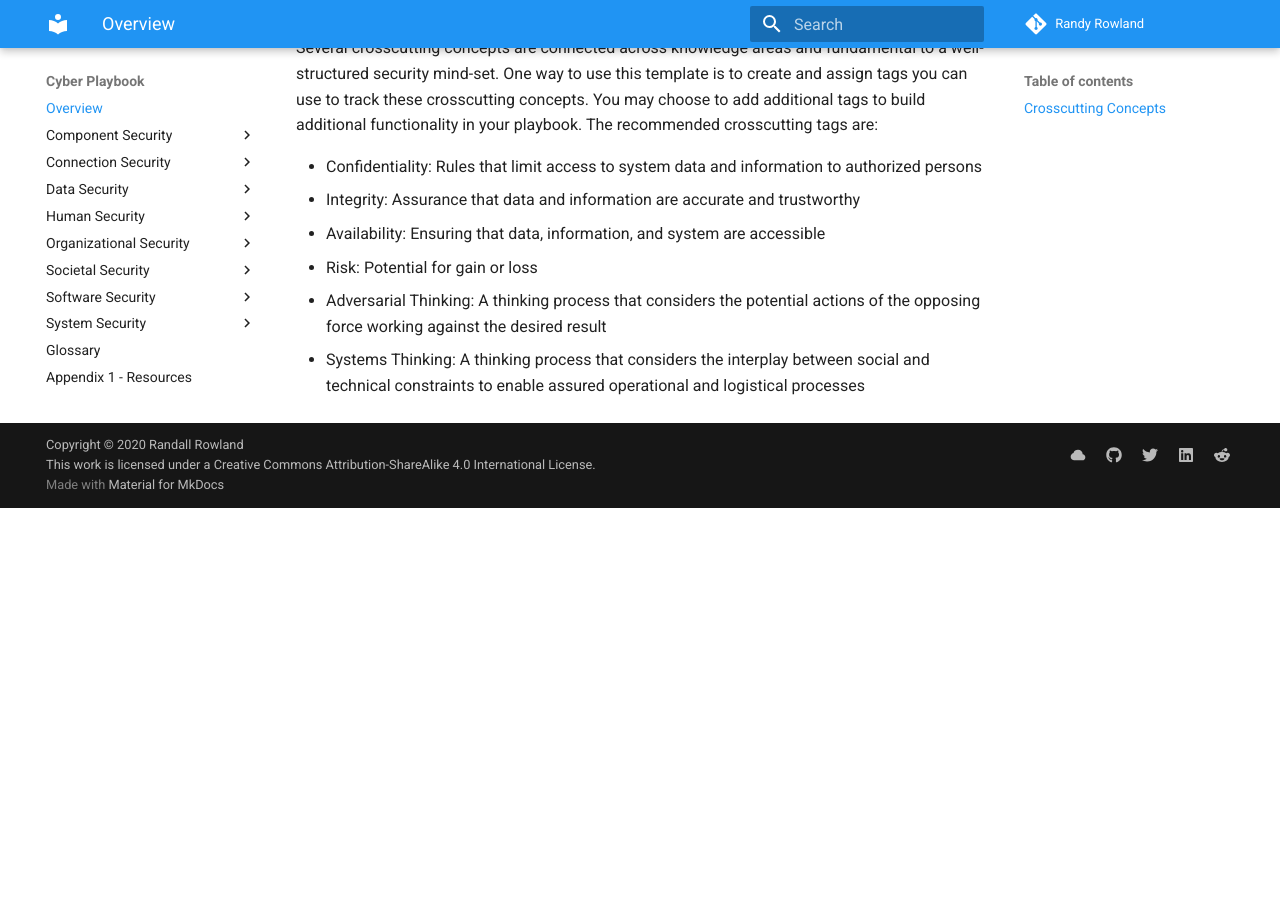
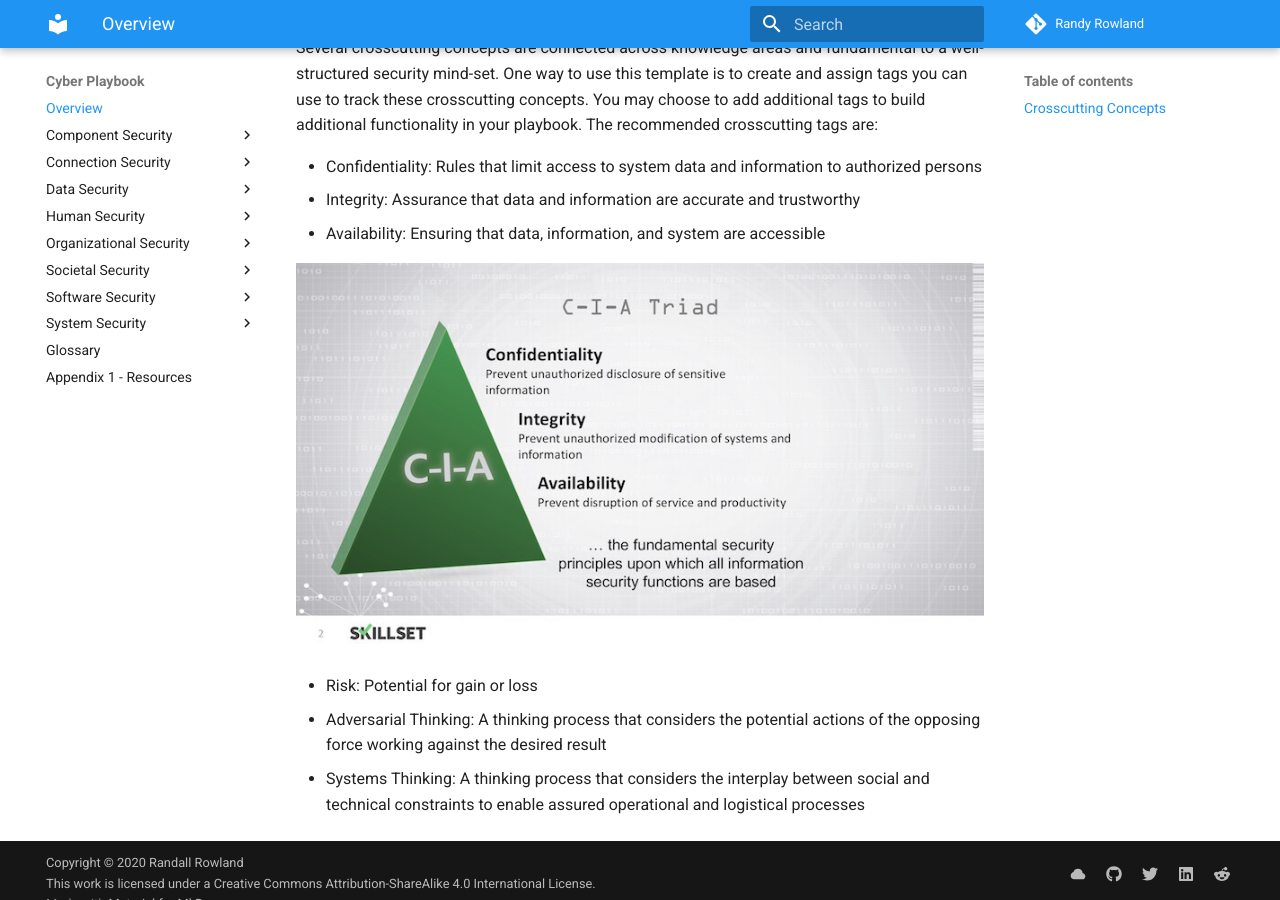
Before and after one commit to rowland007/Cyber-Playbook, an MkDocs documentation site: the page built from docs/index.md, in a window 1280 px wide and 900 px high, scrolled down 476 px. Built offline with MkDocs 1.6.1 and Material for MkDocs 9.7.7, drawn with Linux system fonts in a browser that asks for light colours; before the commit the page ends 984 px from its top, so only the background shows below that.

Commit message:
Add CIA Triad graphic

```diff
--- a/docs/index.md
+++ b/docs/index.md
@@ -9,6 +9,9 @@ Several crosscutting concepts are connected across knowledge areas and fundament
 - Confidentiality: Rules that limit access to system data and information to authorized persons
 - Integrity: Assurance that data and information are accurate and trustworthy
 - Availability: Ensuring that data, information, and system are accessible
+
+![cia-triad](static/images/cia-triad.jpg)
+
 - Risk: Potential for gain or loss
 - Adversarial Thinking: A thinking process that considers the potential actions of the opposing force working against the desired result
 - Systems Thinking: A thinking process that considers the interplay between social and technical constraints to enable assured operational and logistical processes
```
Also changed, not shown: docs/static/images/cia-triad.jpg (added).
